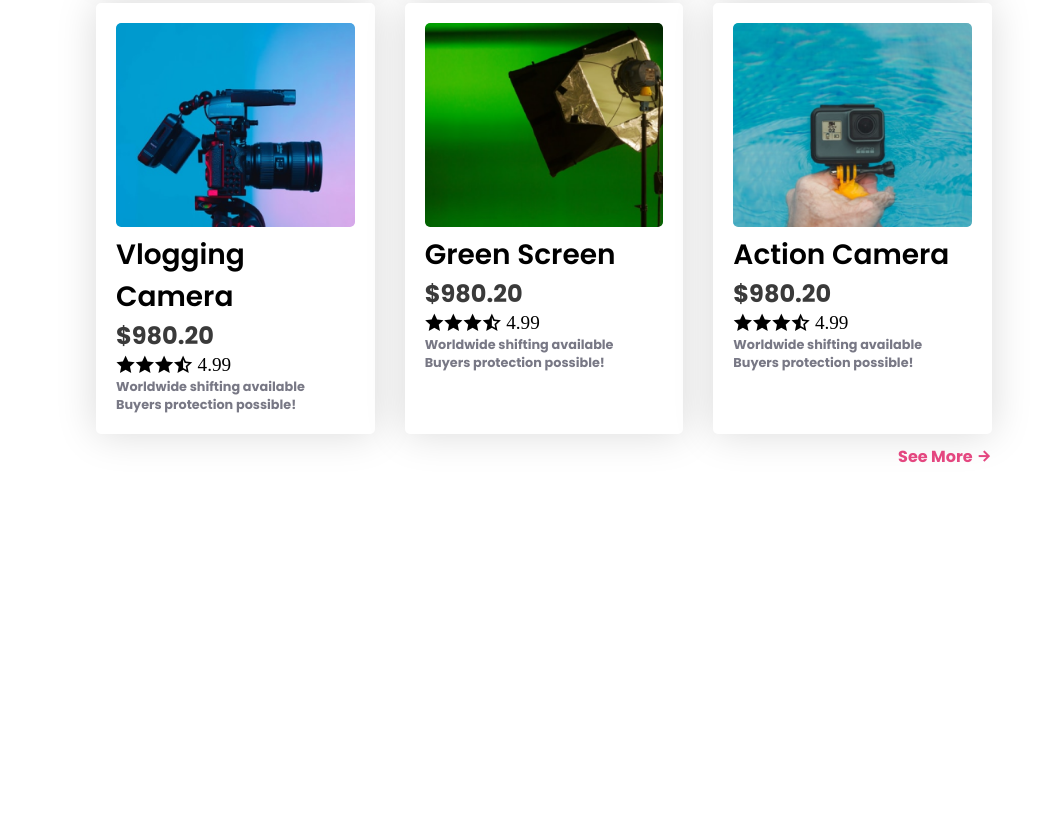
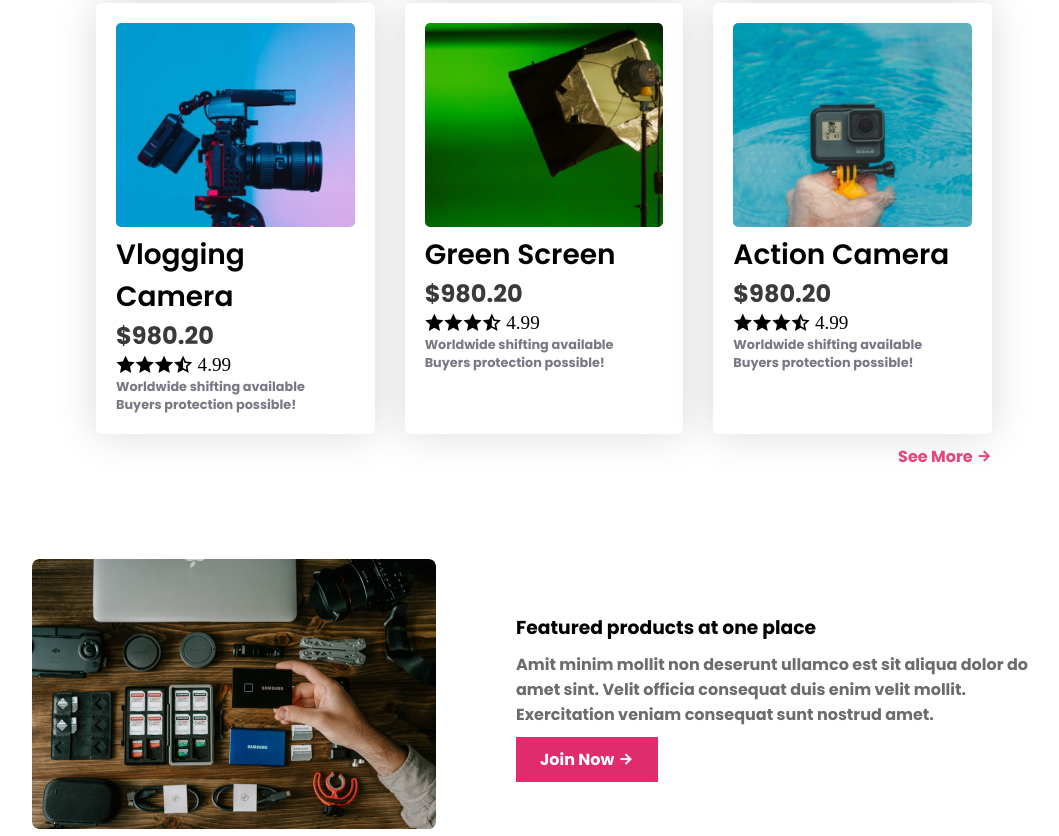
Before and after one commit to Tamim239/influencer-website, a plain HTML site: page index.html in a window 1280 px wide. Shown: the part 1667-2503 px from the top of the page, without its empty margins (96-1155 px from the left). Before the commit the page ends 2146 px from the top, so only its background shows below. Drawn offline with nearby package versions, Linux system fonts and the light colour scheme.

Commit message:
added featured section

```diff
--- a/css/style.css
+++ b/css/style.css
@@ -288,3 +288,26 @@ nav a {
 }
 
 /* featured-product-container */
+.featured-product-container {
+    width: 80%;
+    margin: 20px auto;
+    display: flex;
+    align-items: center;
+    justify-content: space-between;
+    gap: 80px;
+}
+.featured-image img {
+    border-radius: 7px;
+
+}
+
+.featured-title {
+    text-align: left;
+}
+
+ .featured-content .featured-description {
+    color: #6C6C6C;
+    font-size: 1rem;
+    font-weight: 700;
+    margin: 10px 0;
+}
--- a/index.html
+++ b/index.html
@@ -117,7 +117,14 @@
               <h6>See More  <i class="ri-arrow-right-line"></i></h6>
         </section>
             <section class="featured-product-container">
-
+              <div class="featured-image">
+                <img src="images/gear.png" alt="gear">
+              </div>
+              <div class="featured-content">
+                <h3 class="featured-title">Featured products at one place</h3>
+                <p class="featured-description">Amit minim mollit non deserunt ullamco est sit aliqua dolor do amet sint. Velit officia consequat duis enim velit mollit. Exercitation veniam consequat sunt nostrud amet.</p>
+                <button class="btn-primary">Join Now <i class="ri-arrow-right-line"></i></button>
+              </div>
             </section>
     </main>
     <footer>
```
